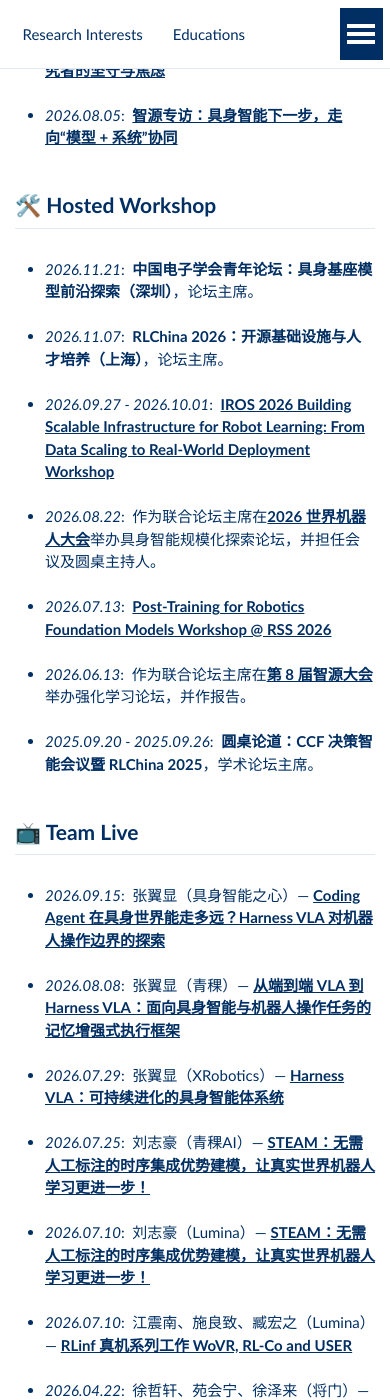
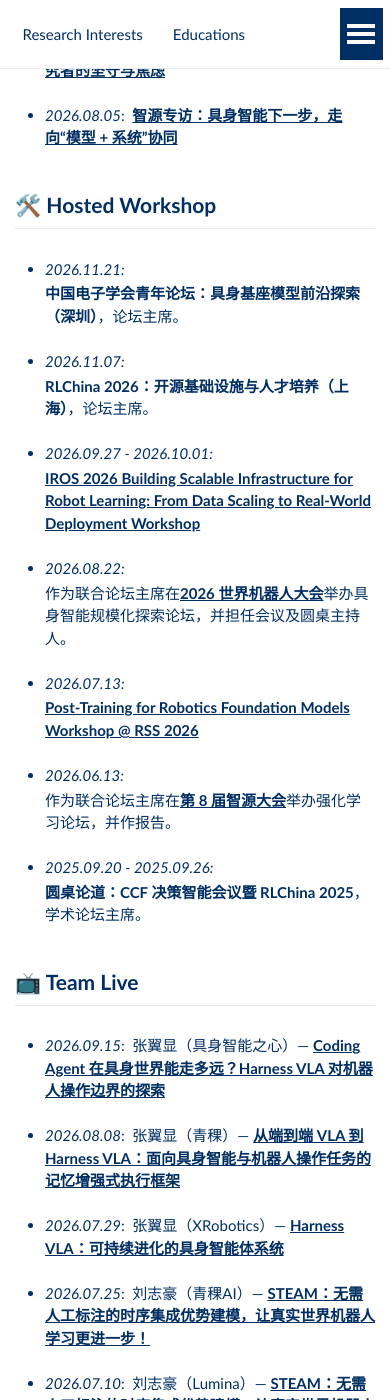
Before and after one commit to zoeyuchao/zoeyuchao.github.io, a Jekyll site: the page built from _pages/about.md, in a window 390 px wide and 1400 px high, scrolled down 48090 px. Built offline with Jekyll 4.4.1, drawn with Linux system fonts in a browser that asks for light colours; a script that is not in the unit is left out.

Commit message:
fix hosted workshop alignment

```diff
--- a/_pages/about.md
+++ b/_pages/about.md
@@ -1437,17 +1437,15 @@
 
 <span class='anchor' id='-workshop'></span>
 # 🛠️ Hosted Workshop
-<div class="hosted-workshop-list" markdown="1">
-
-- *2026.11.21*: &nbsp;**中国电子学会青年论坛：具身基座模型前沿探索（深圳）**，论坛主席。
-- *2026.11.07*: &nbsp;**RLChina 2026：开源基础设施与人才培养（上海）**，论坛主席。
-- *2026.09.27 - 2026.10.01*: &nbsp;[**IROS 2026 Building Scalable Infrastructure for Robot Learning: From Data Scaling to Real-World Deployment Workshop**](https://mp.weixin.qq.com/s/cX0L_T3cyI32HriZunk8XA)
-- *2026.08.22*: &nbsp;作为联合论坛主席在[**2026 世界机器人大会**](https://mp.weixin.qq.com/s/AccH8XkXNTp8rW5FQkLxcQ?scene=1&click_id=16)举办具身智能规模化探索论坛，并担任会议及圆桌主持人。
-- *2026.07.13*: &nbsp;[**Post-Training for Robotics Foundation Models Workshop @ RSS 2026**](https://mp.weixin.qq.com/s/oq53lGgo_ucDuUAkp4-HnA)
-- *2026.06.13*: &nbsp;作为联合论坛主席在[**第 8 届智源大会**](https://mp.weixin.qq.com/s/b9tEkD6uZvL7gSJx8lyp8Q)举办强化学习论坛，并作报告。
-- *2025.09.20 - 2025.09.26*: &nbsp;**圆桌论道：CCF 决策智能会议暨 RLChina 2025**，学术论坛主席。
-
-</div>
+<ul class="hosted-workshop-list">
+  <li><span class="hosted-workshop-row"><span class="hosted-workshop-date">2026.11.21:</span><span><strong>中国电子学会青年论坛：具身基座模型前沿探索（深圳）</strong>，论坛主席。</span></span></li>
+  <li><span class="hosted-workshop-row"><span class="hosted-workshop-date">2026.11.07:</span><span><strong>RLChina 2026：开源基础设施与人才培养（上海）</strong>，论坛主席。</span></span></li>
+  <li><span class="hosted-workshop-row"><span class="hosted-workshop-date">2026.09.27 - 2026.10.01:</span><span><a href="https://mp.weixin.qq.com/s/cX0L_T3cyI32HriZunk8XA"><strong>IROS 2026 Building Scalable Infrastructure for Robot Learning: From Data Scaling to Real-World Deployment Workshop</strong></a></span></span></li>
+  <li><span class="hosted-workshop-row"><span class="hosted-workshop-date">2026.08.22:</span><span>作为联合论坛主席在<a href="https://mp.weixin.qq.com/s/AccH8XkXNTp8rW5FQkLxcQ?scene=1&amp;click_id=16"><strong>2026 世界机器人大会</strong></a>举办具身智能规模化探索论坛，并担任会议及圆桌主持人。</span></span></li>
+  <li><span class="hosted-workshop-row"><span class="hosted-workshop-date">2026.07.13:</span><span><a href="https://mp.weixin.qq.com/s/oq53lGgo_ucDuUAkp4-HnA"><strong>Post-Training for Robotics Foundation Models Workshop @ RSS 2026</strong></a></span></span></li>
+  <li><span class="hosted-workshop-row"><span class="hosted-workshop-date">2026.06.13:</span><span>作为联合论坛主席在<a href="https://mp.weixin.qq.com/s/b9tEkD6uZvL7gSJx8lyp8Q"><strong>第 8 届智源大会</strong></a>举办强化学习论坛，并作报告。</span></span></li>
+  <li><span class="hosted-workshop-row"><span class="hosted-workshop-date">2025.09.20 - 2025.09.26:</span><span><strong>圆桌论道：CCF 决策智能会议暨 RLChina 2025</strong>，学术论坛主席。</span></span></li>
+</ul>
 
 <span class='anchor' id='-live'></span>
 # 📺 Team Live
--- a/assets/css/accent-enhancements.css
+++ b/assets/css/accent-enhancements.css
@@ -807,29 +807,28 @@
   }
 }
 
-/* Keep Hosted Workshop dates and descriptions aligned without changing list styling. */
-.hosted-workshop-list li {
-  padding-left: 15.25em;
-  text-indent: -15.25em;
+/* Keep Hosted Workshop dates and descriptions in stable, responsive columns. */
+.hosted-workshop-row {
+  display: grid;
+  grid-template-columns: 14.6em minmax(0, 1fr);
+  column-gap: 0.65em;
+  align-items: baseline;
 }
 
-.hosted-workshop-list li > em:first-child {
-  display: inline-block;
-  width: 14.6em;
-  text-align: right;
+.hosted-workshop-date {
+  font-style: italic;
   font-variant-numeric: tabular-nums;
   white-space: nowrap;
 }
 
+.hosted-workshop-row > span:last-child {
+  min-width: 0;
+  overflow-wrap: anywhere;
+}
+
 @media (max-width: 768px) {
-  .hosted-workshop-list li {
-    padding-left: 0;
-    text-indent: 0;
-  }
-
-  .hosted-workshop-list li > em:first-child {
-    display: inline;
-    width: auto;
-    text-align: left;
+  .hosted-workshop-row {
+    grid-template-columns: minmax(0, 1fr);
+    row-gap: 0.15em;
   }
 }
```
